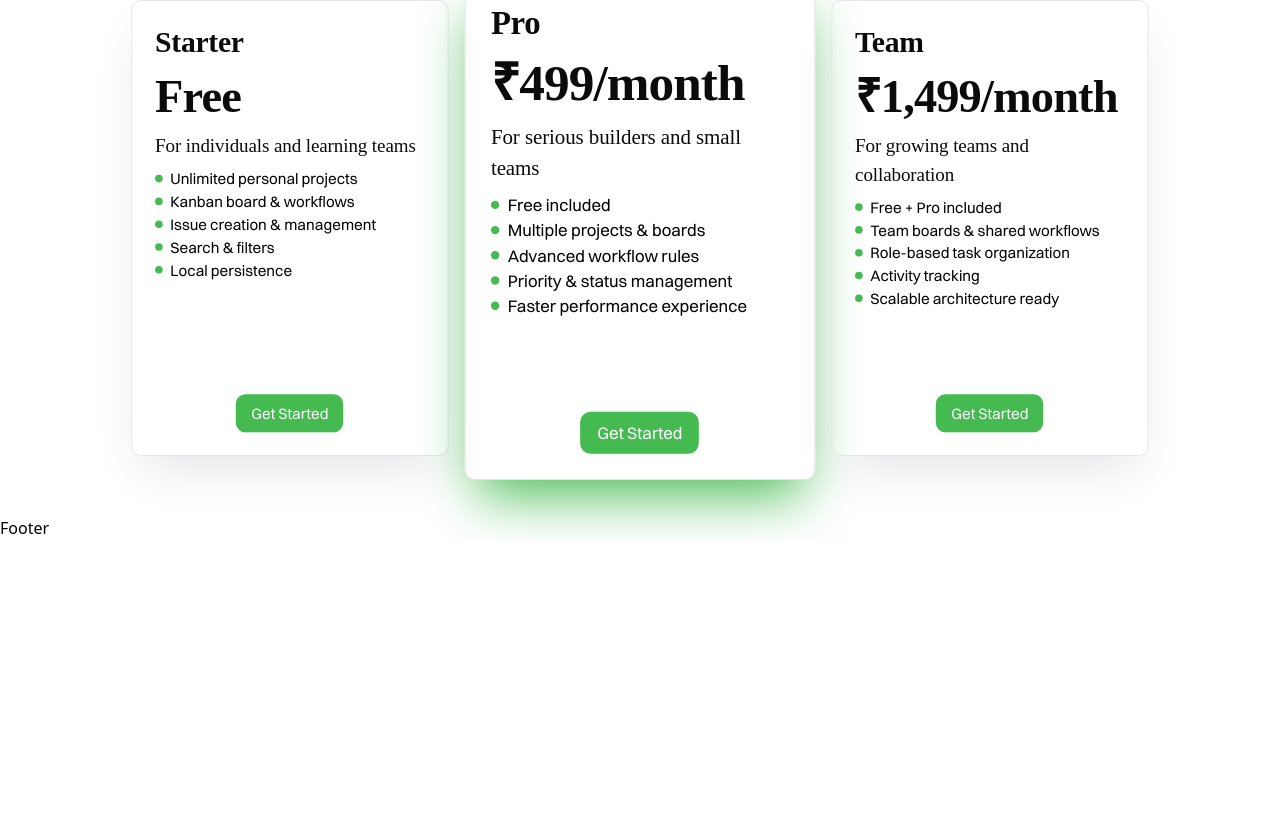
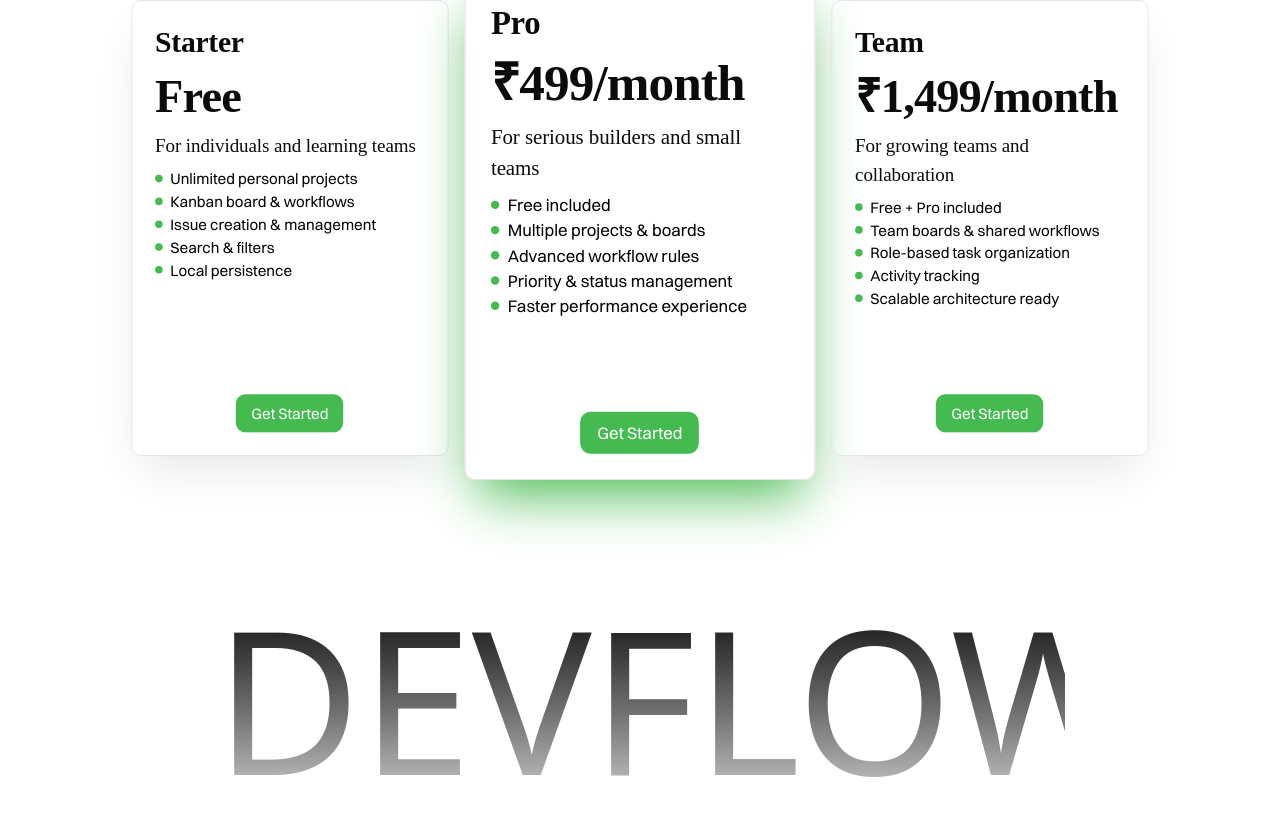
Before and after one commit to sumitkanojia22/devflow, a React (Vite) app: page / in a window 1280 px wide. Shown: the part 2966-3782 px from the top of the page. Before the commit the page ends 3506 px from the top, so only its background shows below. Built offline with nearby package versions, Linux system fonts and the light colour scheme; a web font is replaced by a local one.

Commit message:
text add in footer

```diff
--- a/src/components/landing/Footer.jsx
+++ b/src/components/landing/Footer.jsx
@@ -1,5 +1,11 @@
 function Footer() {
-  return <div>Footer</div>;
+  return (
+    <div className="w-full grid grid-cols-7 md:grid-cols-8 xl:grid-cols-12 gap-2 pt-8">
+      <div className="xl:col-start-3 xl:col-end-11 text-[200px] text-center bg-linear-to-b from-black to-white text-transparent bg-clip-text">
+        DEVFLOW
+      </div>
+    </div>
+  );
 }
 
 export default Footer;
```
